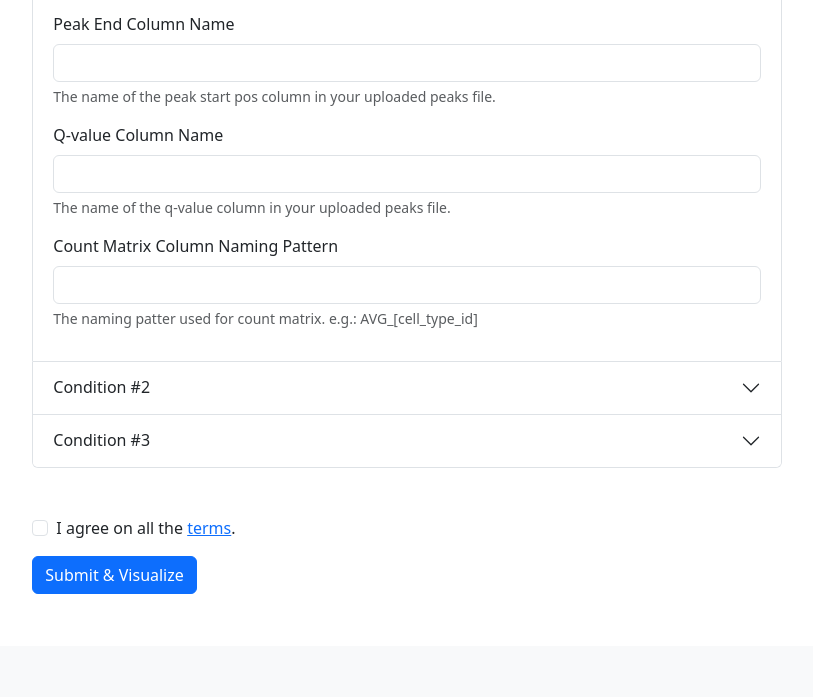
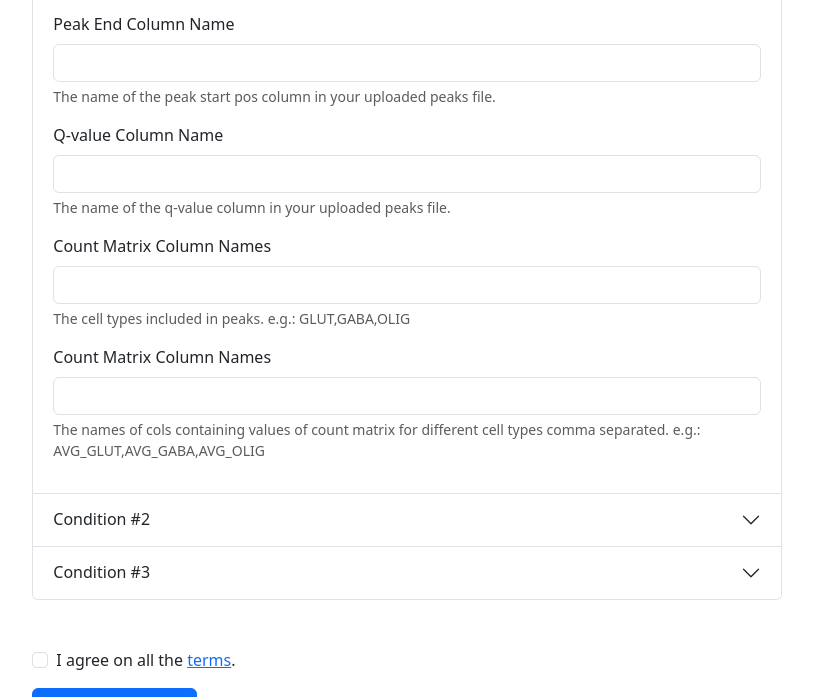
Before and after one commit to OmarLaham/SNPNavigator, a Django app: page /start/ in a window 1280 px wide. Shown: the part 1561-2258 px from the top of the page, without its empty margins (233-1046 px from the left). Before the commit the page ends 2155 px from the top, so only its background shows below. Run offline with Django 4.2, Linux system fonts and the light colour scheme; parts of the project's set-up code (start-up, migrations or seed data) failed here and were passed over; some libraries are stand-ins or nearby versions.

Commit message:
set infrastructurefor filtering GWAS using peaks (OCRs)

```diff
--- a/snpnavigator/snpnavigator/static/js/main.js
+++ b/snpnavigator/snpnavigator/static/js/main.js
@@ -211,9 +211,6 @@
 
         let snps = data["snps"];
 
-        //init SNPs datatable
-        $('#dtSNPs').removeClass("d-none");
-
         //for consecutive queries, we must destroy the table before re-init
         if(tblSNPs) {
           tblSNPs.destroy();
--- a/snpnavigator/snpnavigator/templates/pages/main.html
+++ b/snpnavigator/snpnavigator/templates/pages/main.html
@@ -154,7 +154,7 @@
 
           <div class="tab-content">
               <div class="tab-pane fade show active" id="tabSNPs">
-                <table id="dtSNPs" class="display d-none">
+                <table id="dtSNPs" class="display" style="width: 100%!important;">
                     <thead>
                         <tr>
                           <th>ID</th>
--- a/snpnavigator/snpnavigator/templates/pages/start.html
+++ b/snpnavigator/snpnavigator/templates/pages/start.html
@@ -89,9 +89,14 @@
                   <div id="peaksQValHelp" class="form-text">The name of the q-value column in your uploaded peaks file.</div>
                 </div>
                 <div class="mb-3">
-                  <label for="cntMatrixColNamingPattern" class="form-label">Count Matrix Column Naming Pattern</label>
-                  <input type="text" class="form-control" id="cntMatrixColNamingPattern" aria-describedby="cntMatrixColNamingPatternHelp">
-                  <div id="cntMatrixColNamingPatternHelp" class="form-text">The naming patter used for count matrix. e.g.: AVG_[cell_type_id]</div>
+                  <label for="peaksCellTypes" class="form-label">Count Matrix Column Names</label>
+                  <input type="text" class="form-control" id="peaksCellTypes" aria-describedby="peaksCellTypesHelp">
+                  <div id="peaksCellTypesHelp" class="form-text">The cell types included in peaks. e.g.: GLUT,GABA,OLIG</div>
+                </div>
+                <div class="mb-3">
+                  <label for="cntMatrixColNames" class="form-label">Count Matrix Column Names</label>
+                  <input type="text" class="form-control" id="cntMatrixColNames" aria-describedby="cntMatrixColNamesHelp">
+                  <div id="cntMatrixColNamesHelp" class="form-text">The names of cols containing values of count matrix for different cell types comma separated. e.g.: AVG_GLUT,AVG_GABA,AVG_OLIG</div>
                 </div>
               </div>
             </div>
```
Also changed, not shown: snpnavigator/config/views.py (+33 -1 lines).
